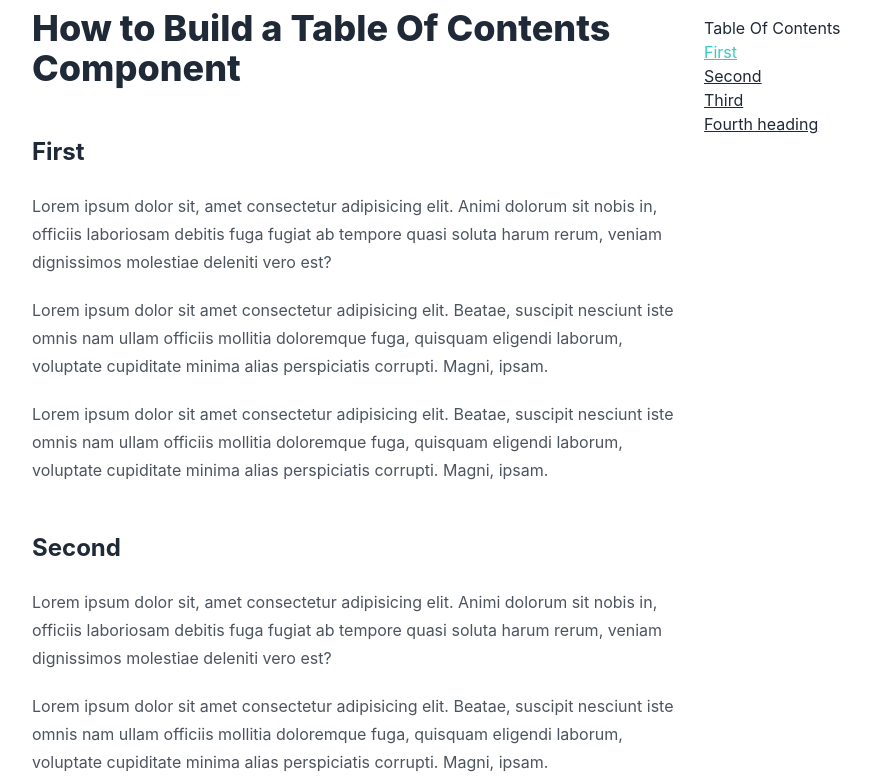
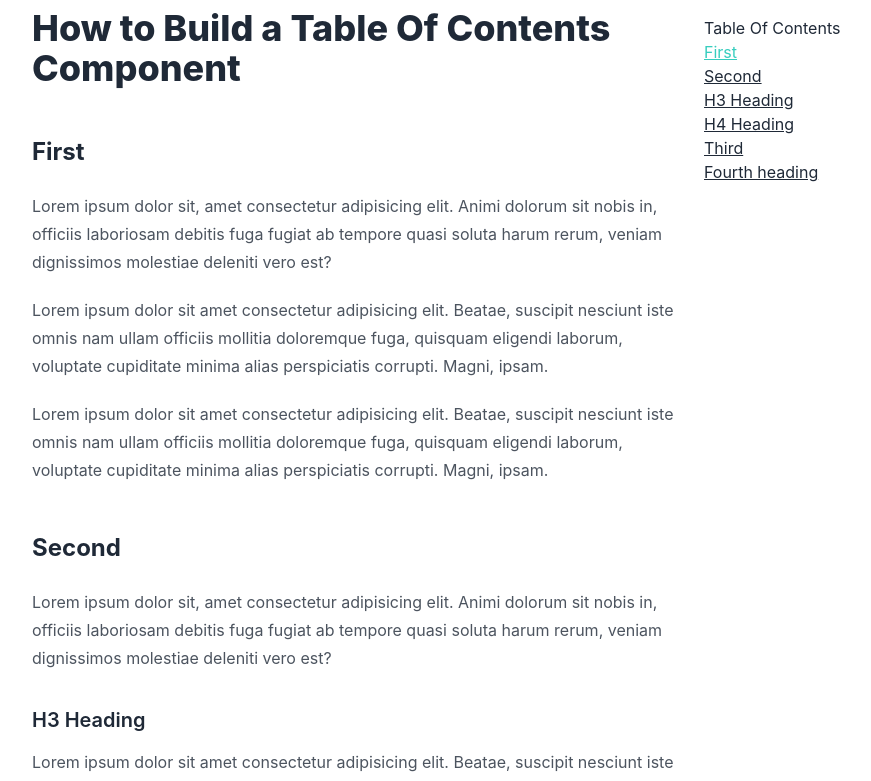
Before and after one commit to jmarioste/react-toc, a Next.js app: page / in a window 1280 px wide. Shown: the top 781 px of the page, without its empty margins (112-983 px from the left). Built offline with nearby package versions, Linux system fonts and the light colour scheme.

Commit message:
Modify the data

```diff
--- a/components/Article.tsx
+++ b/components/Article.tsx
@@ -32,12 +32,14 @@ const Article = () => {
           tempore quasi soluta harum rerum, veniam dignissimos molestiae
           deleniti vero est?
         </p>
+        <h3 id="h3-heading">H3 Heading</h3>
         <p>
           Lorem ipsum dolor sit amet consectetur adipisicing elit. Beatae,
           suscipit nesciunt iste omnis nam ullam officiis mollitia doloremque
           fuga, quisquam eligendi laborum, voluptate cupiditate minima alias
           perspiciatis corrupti. Magni, ipsam.
         </p>
+        <h4 id="h4-heading">H4 heading</h4>
         <p>
           Lorem ipsum dolor sit amet consectetur adipisicing elit. Beatae,
           suscipit nesciunt iste omnis nam ullam officiis mollitia doloremque
--- a/pages/index.tsx
+++ b/pages/index.tsx
@@ -14,6 +14,16 @@ const Home: NextPage = () => {
       level: 2,
       text: "Second",
       id: "second",
+    },
+    {
+      level: 3,
+      id: "h3-heading",
+      text: "H3 Heading",
+    },
+    {
+      level: 4,
+      id: "h4-heading",
+      text: "H4 Heading",
     },
     {
       level: 2,
```
